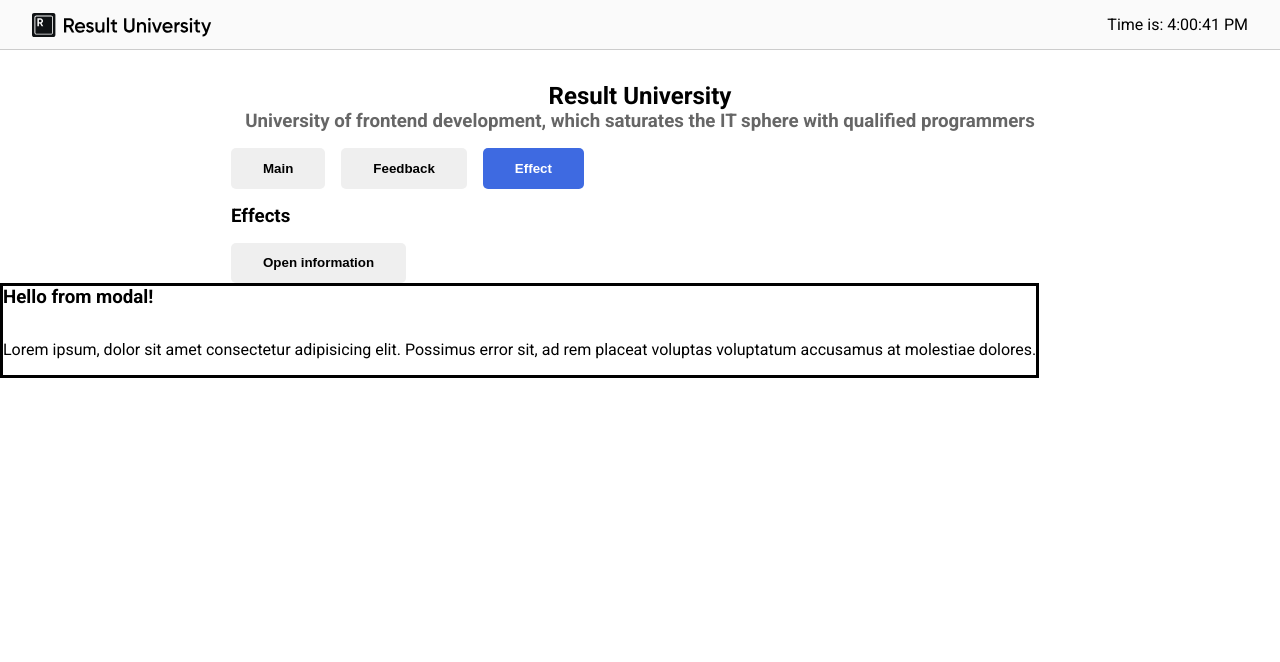
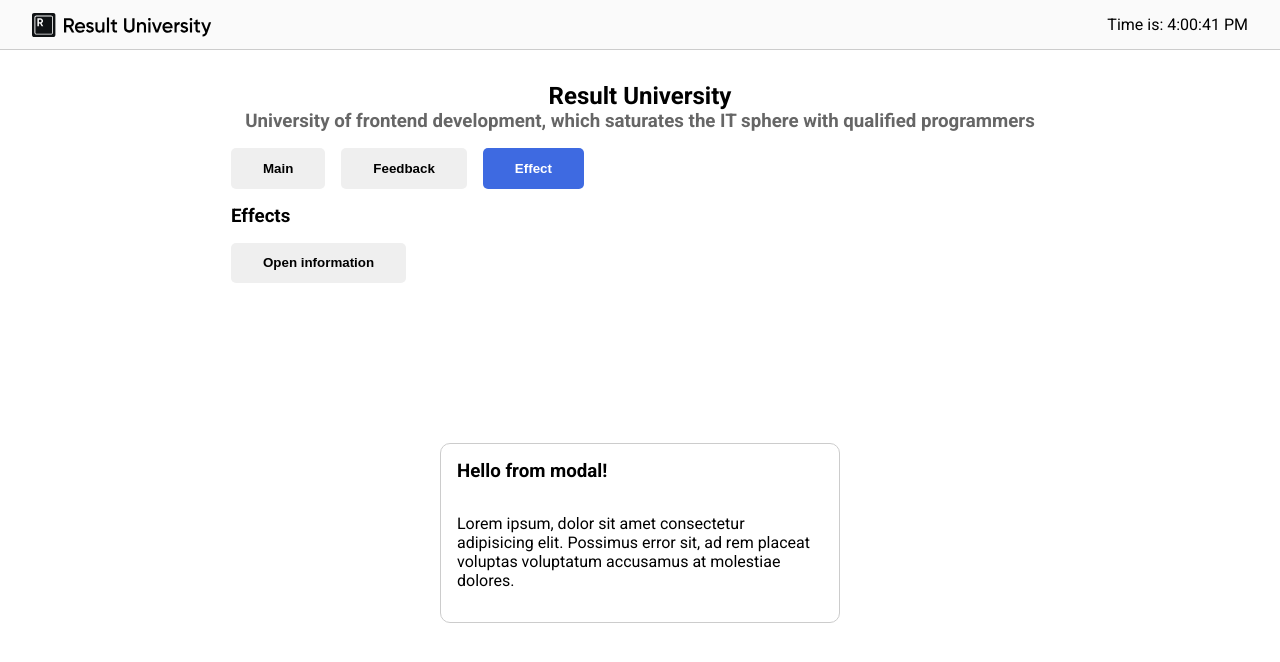
Before and after one commit to NataliaZhydychyn/React-App, a React (Vite) app: page / in a window 1280 px wide. Shown: the top 662 px of the page. Built offline with nearby package versions, Linux system fonts and the light colour scheme.

Commit message:
add styles

```diff
--- a/src/components/Modal/Modal.css
+++ b/src/components/Modal/Modal.css
@@ -0,0 +1,8 @@
+dialog {
+    width: 400px;
+    margin: 10rem auto;
+    padding: 1rem;
+    border: 1px solid #ccc;
+    border-radius: 10px;
+    z-index: 100;
+}
--- a/src/components/Modal/Modal.jsx
+++ b/src/components/Modal/Modal.jsx
@@ -1,3 +1,5 @@
+import './Modal.css'
+
 export default function Modal({ children }) {
     return (
         <dialog open>{children}</dialog>
```
